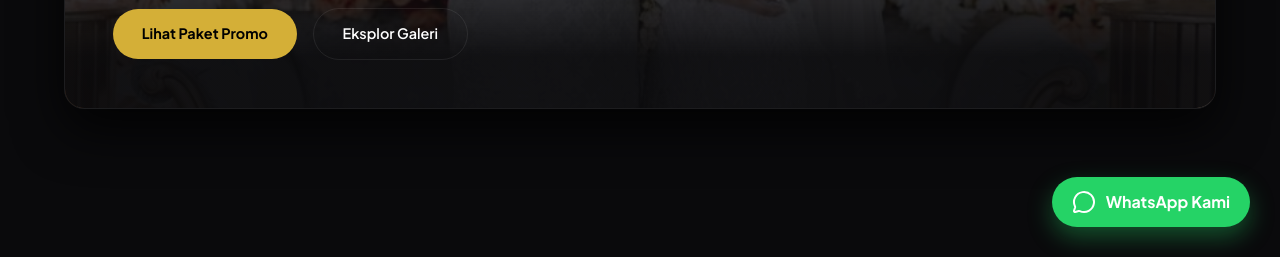
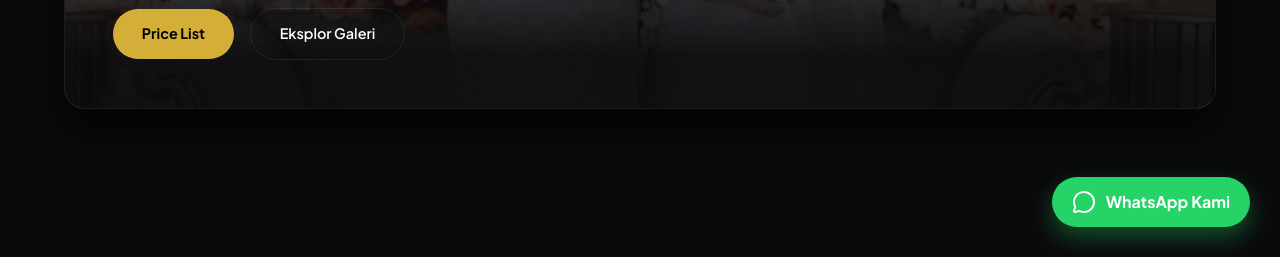
Before and after one commit to bulbule/rolling-frame, a plain HTML site: page index.html in a window 1280 px wide. Shown: the part 543-800 px from the top of the page. Drawn offline with nearby package versions, Linux system fonts and the light colour scheme.

Commit message:
Update call-to-action text from 'Lihat Paket Promo' to 'Price List'

```diff
--- a/index.html
+++ b/index.html
@@ -510,7 +510,7 @@
         <h1 class="hero-headline">Frame Your Memories</h1>
         <p class="hero-subtext">Kami hadirkan cerita autentik dalam setiap frame.</p>
         <div class="hero-cta-group">
-          <a href="#pricelist" class="btn-primary">Lihat Paket Promo</a>
+          <a href="#pricelist" class="btn-primary">Price List</a>
           <a href="#portfolio" class="btn-outline">Eksplor Galeri</a>
         </div>
       </div>
```
